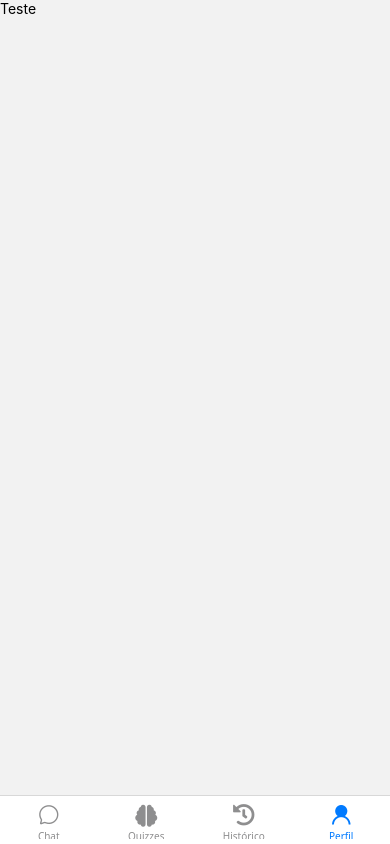
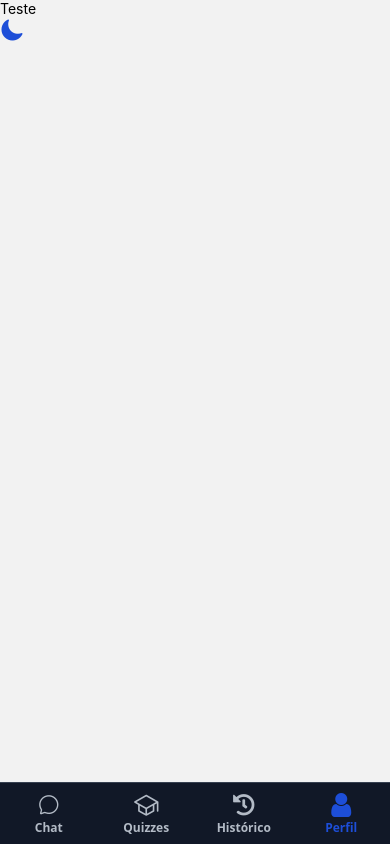
Before and after one commit to VitorValentimSilva/TutorAI, a React Native app: screen /Perfil in a window 390 px wide. Built offline with nearby package versions, Linux system fonts and the light colour scheme.

Commit message:
Melhorias visuais feitas na parte de navegação de paginas.

```diff
--- a/src/routes/index.tsx
+++ b/src/routes/index.tsx
@@ -1,11 +1,14 @@
 import { NavigationContainer } from "@react-navigation/native";
 
 import StackRoutes from "./stack.routes";
+import { ThemeProvider } from "../contexts/ThemeContext";
 
 export default function Routes() {
   return (
-    <NavigationContainer>
-      <StackRoutes />
-    </NavigationContainer>
+    <ThemeProvider>
+      <NavigationContainer>
+        <StackRoutes />
+      </NavigationContainer>
+    </ThemeProvider>
   );
 }
--- a/src/routes/tab.routes.tsx
+++ b/src/routes/tab.routes.tsx
@@ -9,7 +9,7 @@ import {
   Ionicons,
   FontAwesome5,
   FontAwesome6,
-  AntDesign,
+  FontAwesome,
 } from "@expo/vector-icons";
 import { useContext } from "react";
 import { ThemeContext } from "../contexts/ThemeContext";
@@ -24,22 +24,21 @@ function makeHeaderOptions({
   subtitle,
   backgroundColorHex,
 }: {
-  tabIcon: (props: { color: string }) => React.ReactNode;
+  tabIcon: (props: { focused: boolean; color: string }) => React.ReactNode;
   headerIcon?: React.ReactNode;
   title: string;
   subtitle?: string;
   backgroundColorHex?: string;
 }) {
   return {
-    tabBarIcon: ({ color }: { color: string }) => tabIcon({ color }),
+    tabBarIcon: ({ focused, color }: { focused: boolean; color: string }) =>
+      tabIcon({ focused, color }),
     headerTitle: () => (
       <CustomHeader icon={headerIcon} title={title} subtitle={subtitle} />
     ),
     headerStyle: {
       backgroundColor: backgroundColorHex,
       height: 135,
-      elevation: 0,
-      shadowOpacity: 0,
     },
     headerTitleAlign: "center" as const,
   };
@@ -49,14 +48,40 @@ export default function TabRoutes() {
   const { isDark } = useContext(ThemeContext);
 
   return (
-    <Tab.Navigator screenOptions={{}}>
+    <Tab.Navigator
+      screenOptions={{
+        tabBarStyle: {
+          backgroundColor: isDark
+            ? colors.backgroundDark
+            : colors.backgroundLight,
+          borderTopWidth: 1,
+          borderColor: isDark ? colors.borderDark : colors.borderLight,
+          height: 62,
+          paddingTop: 3,
+        },
+        tabBarActiveTintColor: isDark
+          ? colors.primaryDark
+          : colors.primaryLight,
+        tabBarInactiveTintColor: isDark
+          ? colors.textInverseDark
+          : colors.textLight,
+        tabBarLabelStyle: {
+          fontSize: 12,
+          fontWeight: "bold",
+        },
+        tabBarShowLabel: true,
+      }}
+    >
       <Tab.Screen
         name="Chat"
         component={Chat}
         options={makeHeaderOptions({
-          tabIcon: ({ color }) => (
-            <Ionicons name="chatbubble-outline" size={22} color={color} />
-          ),
+          tabIcon: ({ focused, color }) =>
+            focused ? (
+              <Ionicons name="chatbubble" size={22} color={color} />
+            ) : (
+              <Ionicons name="chatbubble-outline" size={22} color={color} />
+            ),
           headerIcon: (
             <Ionicons
               name="sparkles"
@@ -74,9 +99,12 @@ export default function TabRoutes() {
         name="Quizzes"
         component={Quizzes}
         options={makeHeaderOptions({
-          tabIcon: ({ color }) => (
-            <FontAwesome6 name="brain" size={22} color={color} />
-          ),
+          tabIcon: ({ focused, color }) =>
+            focused ? (
+              <Ionicons name="school" size={26} color={color} />
+            ) : (
+              <Ionicons name="school-outline" size={26} color={color} />
+            ),
           headerIcon: (
             <FontAwesome6
               name="brain"
@@ -114,9 +142,18 @@ export default function TabRoutes() {
         name="Perfil"
         component={Profile}
         options={{
-          tabBarIcon: ({ color }: { color: string }) => (
-            <AntDesign name="user" size={22} color={color} />
-          ),
+          tabBarIcon: ({
+            focused,
+            color,
+          }: {
+            focused: boolean;
+            color: string;
+          }) =>
+            focused ? (
+              <FontAwesome name="user" size={28} color={color} />
+            ) : (
+              <FontAwesome name="user-o" size={22} color={color} />
+            ),
           headerShown: false,
         }}
       />
--- a/src/screens/Profile.tsx
+++ b/src/screens/Profile.tsx
@@ -1,9 +1,27 @@
-import { Text, View } from "react-native";
+import { useContext } from "react";
+import { Pressable, Text, View } from "react-native";
+import { ThemeContext } from "../contexts/ThemeContext";
+import { colors } from "../styles/colors";
+import { Ionicons } from "@expo/vector-icons";
 
 export default function Profile() {
+  const { isDark, toggle } = useContext(ThemeContext);
+
   return (
     <View>
       <Text>Teste</Text>
+
+      <Pressable
+        onPress={toggle}
+        className={`p-5 rounded-full
+        ${isDark ? "bg-surfaceDark" : "bg-surfaceLight"}`}
+      >
+        <Ionicons
+          name={isDark ? "moon" : "sunny"}
+          size={24}
+          color={isDark ? colors.primaryDark : colors.primaryLight}
+        />
+      </Pressable>
     </View>
   );
 }
--- a/src/styles/colors.ts
+++ b/src/styles/colors.ts
@@ -25,7 +25,7 @@ export const colors = {
   textLight: "#1F2937",
   textInverseLight: "#FFFFFF",
   textDark: "#F9FAFB",
-  textInverseDark: "#1F2937",
+  textInverseDark: "#b3bbc6",
 
   // Border colors
   borderLight: "#E5E7EB",
```
